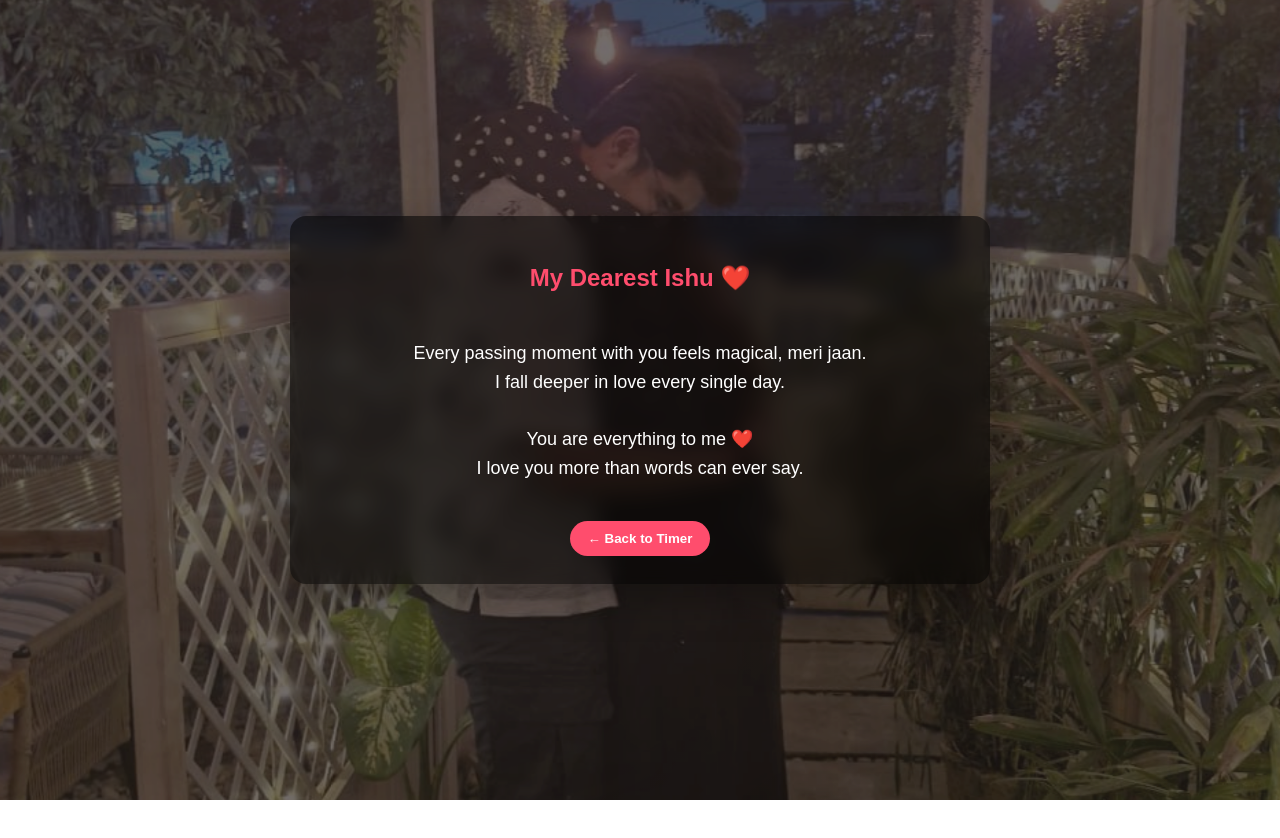
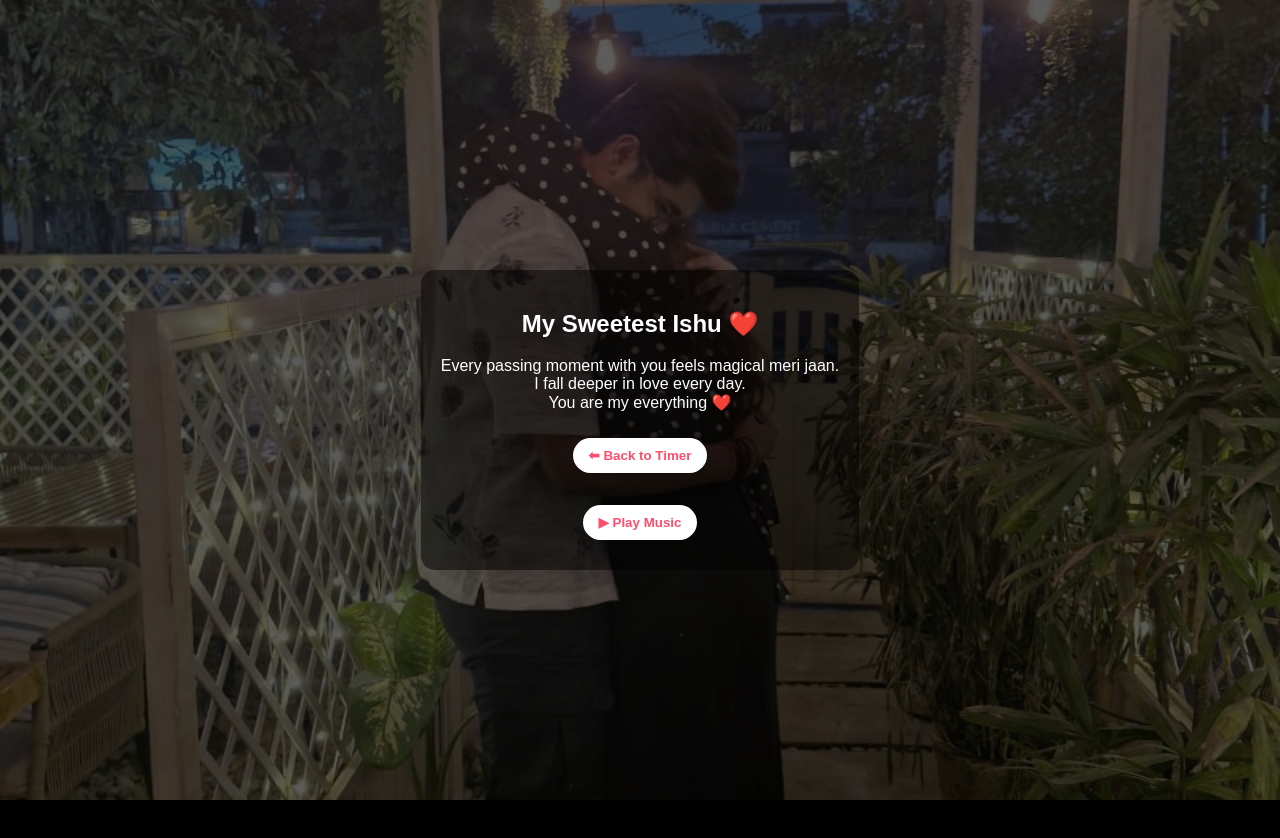
Before and after one commit to parthsingh1127/journeyofjaans, a plain HTML site: page message.html in a window 1280 px wide. Before the commit the page ends 800 px from the top, so only its background shows below. Drawn offline with Linux system fonts and the light colour scheme.

Commit message:
message.html

```diff
--- a/message.html
+++ b/message.html
@@ -3,37 +3,16 @@
 <head>
   <meta charset="utf-8" />
   <meta name="viewport" content="width=device-width,initial-scale=1" />
-  <title>For My Ishu ❤️</title>
+  <title>A special message ❤️</title>
   <style>
-    :root { --accent:#ff4d6d; --bg1:#ff9a9e; --bg2:#fad0c4; }
-    *{box-sizing:border-box;} html,body{height:100%;margin:0;font-family:"Poppins",sans-serif;}
-
-    body{ background:linear-gradient(135deg,var(--bg1),var(--bg2)); overflow:hidden; display:flex; align-items:center; justify-content:center; padding:20px; color:#fff; }
-
-    .bg-slideshow{position:fixed;inset:0;z-index:-2;overflow:hidden;}
-    .bg-slide{position:absolute;inset:0;background-size:cover;background-position:center;opacity:0;transition:opacity 1s ease,filter 1s ease;filter:grayscale(40%) brightness(60%);transform:scale(1.03);}
-    .bg-slide.active{opacity:1;filter:grayscale(20%) brightness(55%);}
-    .bg-overlay{position:fixed;inset:0;z-index:-1;background:rgba(0,0,0,0.25);}
-
-    .card{
-      background: rgba(0,0,0,0.55);
-      backdrop-filter: blur(10px);
-      padding:28px;
-      border-radius:16px;
-      max-width:700px; width:95%;
-      text-align:center;
-      box-shadow:0 15px 40px rgba(0,0,0,0.3);
-    }
-    .card h2{ color:var(--accent); margin-bottom:12px; }
-    .card p{ font-size:18px; line-height:1.6; white-space:pre-line; }
-
-    .back-btn{
-      margin-top:20px;
-      padding:10px 18px;
-      background:var(--accent); color:#fff;
-      border:none; border-radius:999px;
-      cursor:pointer; font-weight:600;
-    }
+    body{margin:0;font-family:"Poppins",sans-serif;background:#000;color:#fff;display:flex;align-items:center;justify-content:center;min-height:100vh;text-align:center;padding:20px;overflow:hidden}
+    .bg-slideshow{position:fixed;inset:0;z-index:-2}
+    .bg-slide{position:absolute;inset:0;background-size:cover;background-position:center;opacity:0;transition:opacity 1s ease;filter:grayscale(40%) brightness(60%)}
+    .bg-slide.active{opacity:1;filter:grayscale(20%) brightness(55%)}
+    .bg-overlay{position:fixed;inset:0;z-index:-1;background:rgba(0,0,0,0.25)}
+    .card{background:rgba(0,0,0,0.5);padding:20px;border-radius:14px;max-width:800px}
+    .btn{background:#fff;color:#ff4d6d;padding:10px 16px;border-radius:999px;border:none;font-weight:600;cursor:pointer;margin:10px}
+    .music{margin-top:12px}
   </style>
 </head>
 <body>
@@ -41,34 +20,57 @@
   <div class="bg-overlay"></div>
 
   <div class="card">
-    <h2>My Dearest Ishu ❤️</h2>
+    <h2>My Sweetest Ishu ❤️</h2>
     <p>
-Every passing moment with you feels magical, meri jaan.
-I fall deeper in love every single day.
+      Every passing moment with you feels magical meri jaan.<br>
+      I fall deeper in love every day.<br>
+      You are my everything ❤️
+    </p>
+    <button class="btn" onclick="location.href='index.html#timer'">⬅ Back to Timer</button>
+    <div class="music"><button class="btn" id="musicToggle">⏸ Pause Music</button></div>
+  </div>
 
-You are everything to me ❤️
-I love you more than words can ever say.
-    </p>
-    <button class="back-btn" onclick="window.location.href='index.html'">← Back to Timer</button>
-  </div>
+  <audio id="bgMusic" src="Sahiba(KoshalWorld.Com).mp3" preload="auto"></audio>
 
 <script>
 (function(){
   const images=["us.jpg","us3.jpg","us5.jpg","us6.jpg","us7.jpg","us8.jpg","us9.jpg","us10.jpg"];
-  const bgSlideshow=document.getElementById('bgSlideshow');
-  let slides=[],index=0;
-  images.forEach((src,i)=>{
-    const d=document.createElement('div');
-    d.className='bg-slide'; d.style.backgroundImage=`url("${src}")`;
-    if(i===0) d.classList.add('active');
-    bgSlideshow.appendChild(d); slides.push(d);
+  const bgSlideshow=document.getElementById("bgSlideshow");
+  const music=document.getElementById("bgMusic");
+  const musicToggle=document.getElementById("musicToggle");
+  let bgSlides=[],bgIndex=0;
+
+  function buildBgSlides(){
+    images.forEach((src,i)=>{
+      const d=document.createElement("div");
+      d.className="bg-slide";
+      d.style.backgroundImage=`url(${src})`;
+      if(i===0) d.classList.add("active");
+      bgSlideshow.appendChild(d);
+      bgSlides.push(d);
+    });
+  }
+  buildBgSlides();
+
+  setInterval(()=>{
+    const prev=bgIndex;bgIndex=(bgIndex+1)%bgSlides.length;
+    bgSlides[prev].classList.remove("active");
+    bgSlides[bgIndex].classList.add("active");
+  },4500);
+
+  // continue music
+  if(localStorage.getItem("musicPlaying")==="true"){
+    music.loop=true;
+    music.play().catch(()=>{});
+    musicToggle.textContent="⏸ Pause Music";
+  } else {
+    musicToggle.textContent="▶ Play Music";
+  }
+
+  musicToggle.addEventListener("click",()=>{
+    if(music.paused){music.play();musicToggle.textContent="⏸ Pause Music";localStorage.setItem("musicPlaying","true");}
+    else{music.pause();musicToggle.textContent="▶ Play Music";localStorage.setItem("musicPlaying","false");}
   });
-  setInterval(()=>{
-    const prev=index;
-    index=(index+1)%slides.length;
-    slides[prev].classList.remove('active');
-    slides[index].classList.add('active');
-  },4500);
 })();
 </script>
 </body>
```
